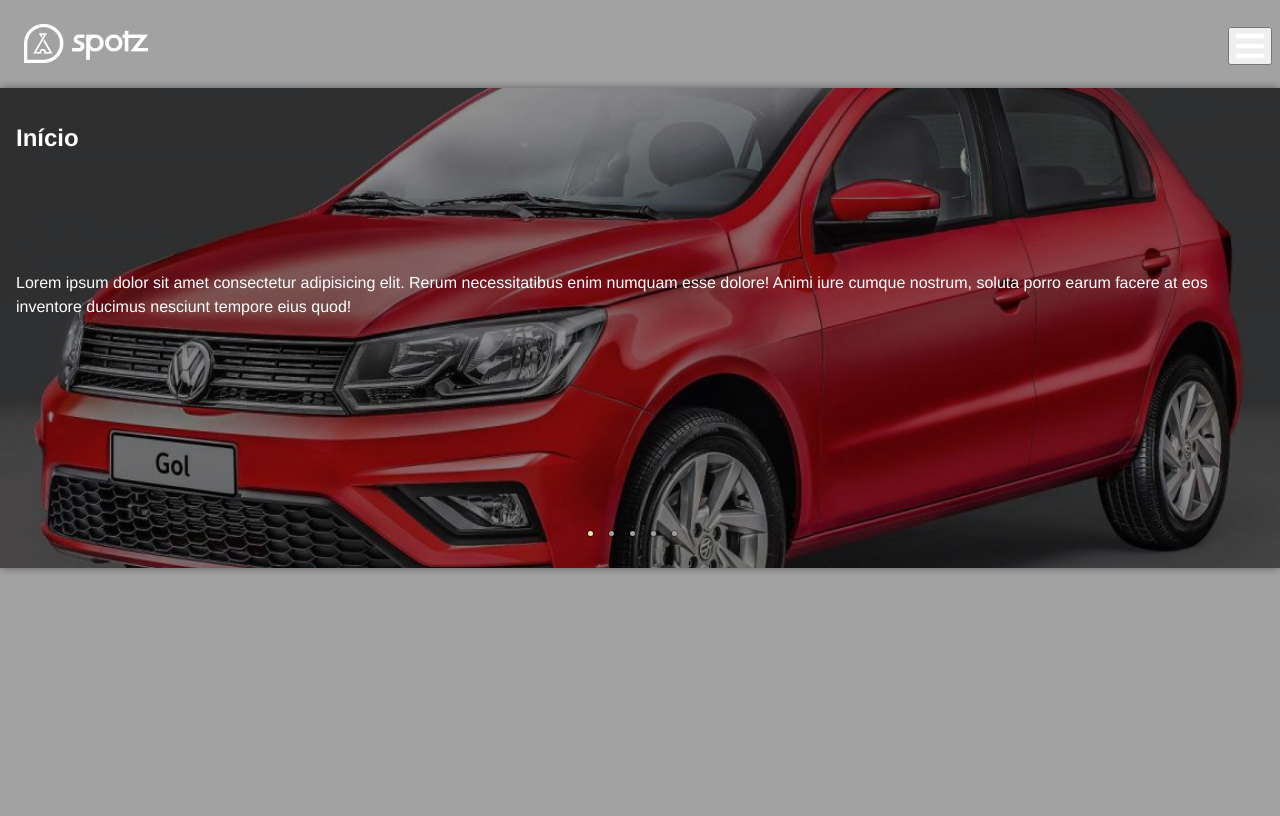
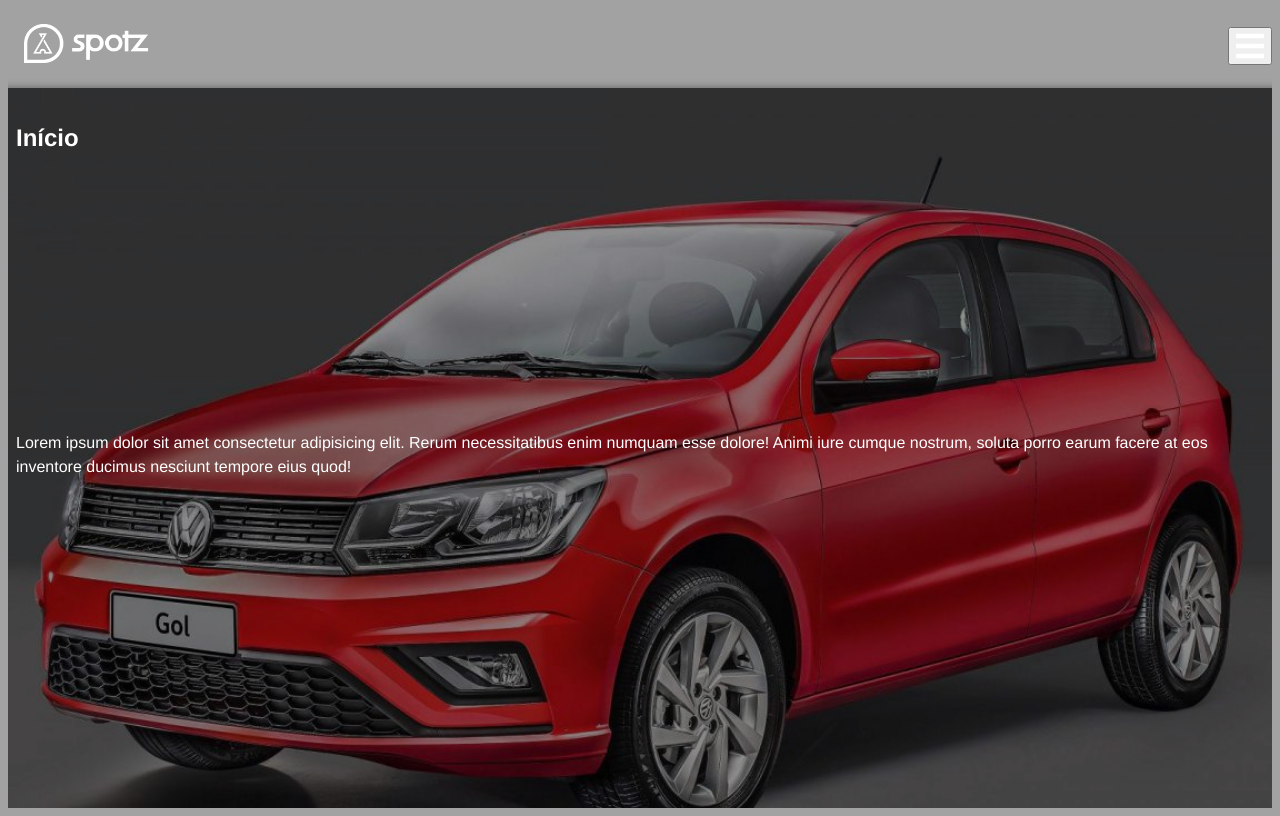
Before and after one commit to silvamateus/car-sell-silvamateus, a Vue app: page / in a window 1280 px wide. Built offline with nearby package versions, Linux system fonts and the light colour scheme.

Commit message:
change car image size

```diff
--- a/src/components/Carousel.vue
+++ b/src/components/Carousel.vue
@@ -77,10 +77,11 @@ export default {
   display: flex;
   align-items: center;
   flex-direction: column;
+  overflow: hidden;
 }
 img {
   width: 100%;
-  height: 60vh;
+  height: 100vh;
   box-shadow: 0 0 0.5rem 0 rgba(0, 0, 0, 0.432);
   object-fit: cover;
 }
@@ -127,7 +128,7 @@ img {
   margin-right: 1rem;
 }
 .dot {
-  background-color: rgb(221, 235, 172);
+  background-color: #ddebac;
   transition: background-color 2s ease-in-out;
 }
 /* Carousel Animation */
```
